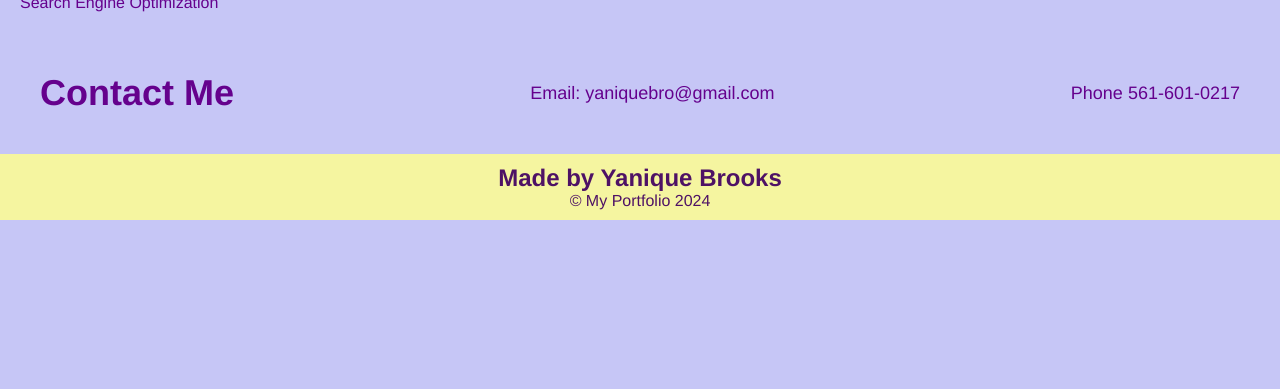
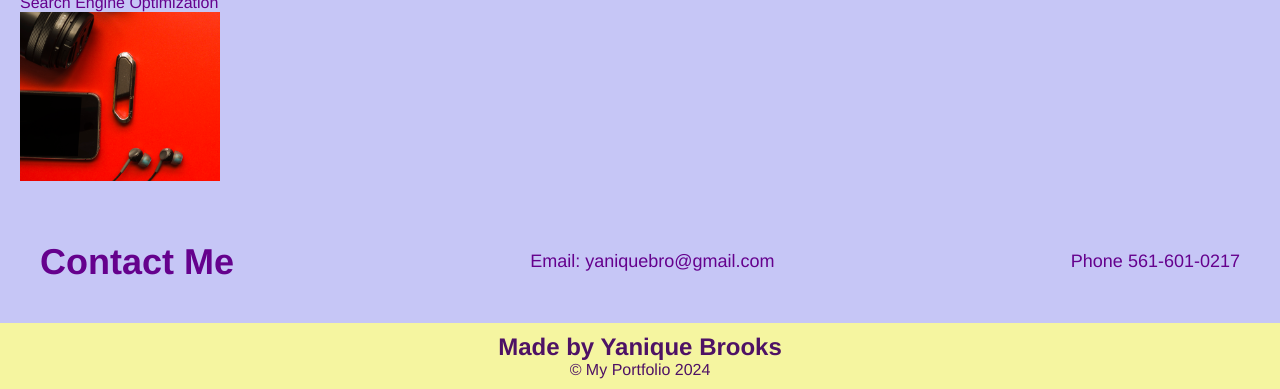
Before and after one commit to yaniquebro/all-yani, a plain HTML site: page index.html in a window 1280 px wide. Shown: the part 794-1183 px from the top of the page. Before the commit the page ends 1014 px from the top, so only its background shows below. Drawn offline with Linux system fonts and the light colour scheme; files that its build step writes are made by us from their sources.

Commit message:
css changes and photo added

```diff
--- a/assets/styles.css
+++ b/assets/css/styles.css
@@ -1,5 +1,4 @@
 /* general styling */
-
 * {
     box-sizing: border-box;
     font-family: 'Franklin Gothic Medium', 'Arial Narrow', Arial, sans-serif;
--- a/index.html
+++ b/index.html
@@ -4,7 +4,7 @@
     <meta charset="UTF-8" />
     <meta name="viewport" content="width=device-width, initial scale=1.0">
     <link rel="stylesheet" href="./assets/css/styles.css">
-    <title>All Yani to Know</title>
+    <title>All Yani</title>
 </head>
 
 <body>
@@ -44,6 +44,7 @@
             <h2>Projects</h2>
             <a href="https://yaniquebro.github.io/semantic-restructure/"><img src="./assets/images/seo.png" alt="Search Engine Optimization"></a>
             <p class="img name"> Search Engine Optimization</p>
+            <img src="./assets/images/smartphone.jpg" alt="A phone, camera lens, and headpphones" width="200px">
         </div>
      </section>
 
```
Also changed, not shown: assets/images/smartphone.jpg (added).
